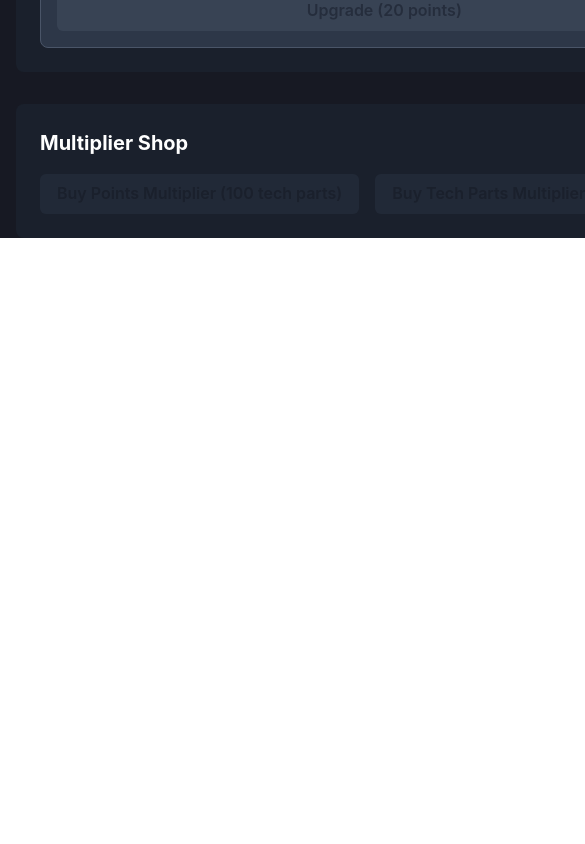
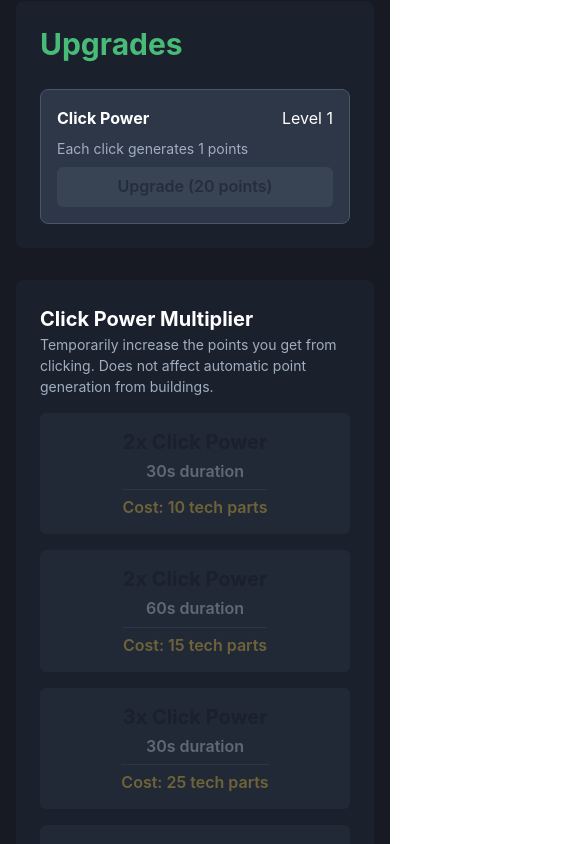
Before and after one commit to billypom/clicker-clicker2, a React (Vite) app: page / in a window 390 px wide. Shown: the part 1940-2784 px from the top of the page, 585 px wide, since content can reach past the window. Before the commit the page ends 2178 px from the top, so only its background shows below. Built offline with nearby package versions, Linux system fonts and the light colour scheme.

Commit message:
Enhance MultiplierShop component by replacing static buttons with a dynamic SimpleGrid layout for multiplier purchases. Updated UI to include a description for click power multipliers and improved responsiveness.

```diff
--- a/src/components/MultiplierShop.tsx
+++ b/src/components/MultiplierShop.tsx
@@ -1,4 +1,4 @@
-import { Box, Button, VStack, HStack, Text } from '@chakra-ui/react'
+import { Box, Button, VStack, HStack, Text, SimpleGrid } from '@chakra-ui/react'
 import { useGameStore } from '../store/gameStore'
 
 const MULTIPLIER_PURCHASES = [
@@ -16,25 +16,34 @@ export function MultiplierShop() {
   return (
     <Box bg="gray.800" p={6} borderRadius="lg">
       <VStack spacing={4} align="stretch">
-        <Text fontSize="xl" fontWeight="bold">Multiplier Shop</Text>
-        <HStack spacing={4}>
-          <Button
-            onClick={() => buyMultiplier(30, 2)}
-            isDisabled={techParts < 100}
-            bg="gray.700"
-            _hover={{ bg: 'gray.600' }}
-          >
-            Buy Points Multiplier (100 tech parts)
-          </Button>
-          <Button
-            onClick={() => buyMultiplier(30, 2)}
-            isDisabled={techParts < 100}
-            bg="gray.700"
-            _hover={{ bg: 'gray.600' }}
-          >
-            Buy Tech Parts Multiplier (100 tech parts)
-          </Button>
-        </HStack>
+        <Box>
+          <Text fontSize="xl" fontWeight="bold">Click Power Multiplier</Text>
+          <Text fontSize="sm" color="gray.400">
+            Temporarily increase the points you get from clicking. Does not affect automatic point generation from buildings.
+          </Text>
+        </Box>
+        <SimpleGrid columns={{ base: 1, md: 2, lg: 3 }} gap={4}>
+          {MULTIPLIER_PURCHASES.map((purchase) => (
+            <Button
+              key={`${purchase.duration}-${purchase.multiplier}`}
+              onClick={() => buyMultiplier(purchase.duration, purchase.multiplier)}
+              isDisabled={techParts < purchase.cost}
+              bg="gray.700"
+              _hover={{ bg: 'gray.600' }}
+              height="auto"
+              py={4}
+              px={6}
+            >
+              <VStack align="stretch" spacing={2}>
+                <Text fontSize="xl" fontWeight="bold">{purchase.multiplier}x Click Power</Text>
+                <Text fontSize="md" color="gray.300">{purchase.duration}s duration</Text>
+                <Box borderTop="1px" borderColor="gray.600" pt={2}>
+                  <Text fontSize="md" color="yellow.400">Cost: {purchase.cost} tech parts</Text>
+                </Box>
+              </VStack>
+            </Button>
+          ))}
+        </SimpleGrid>
       </VStack>
     </Box>
   )
```
